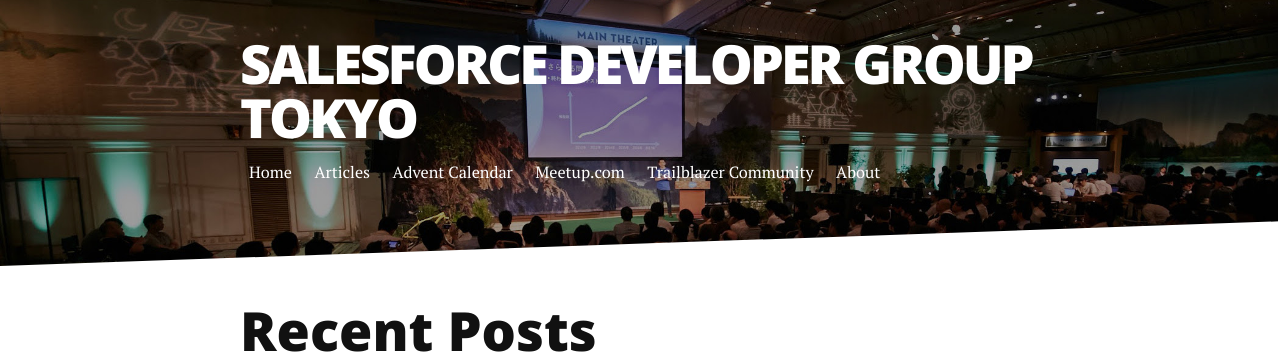
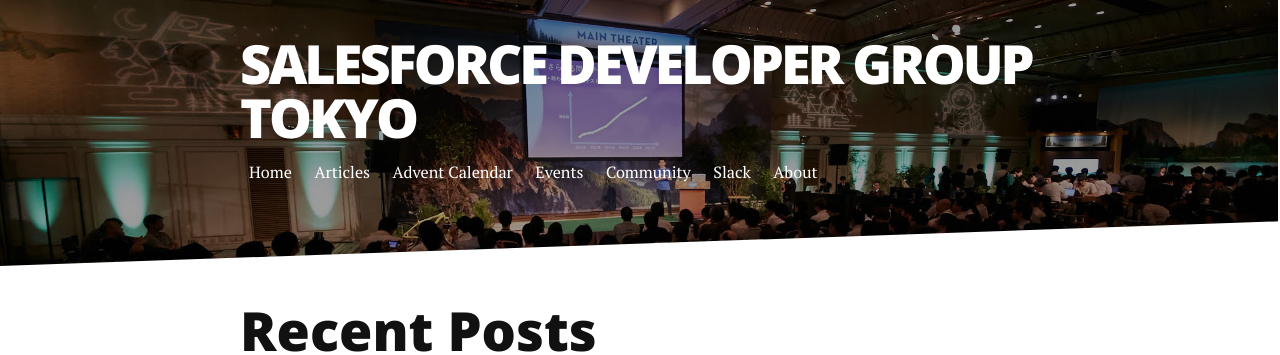
Before and after one commit to sfdgtokyo/sfdgtokyo.github.io, a Jekyll site: the page built from index.html, in a window 1280 px wide. Shown: the top 355 px of the page. Built offline with Jekyll 4.4.1, drawn with Linux system fonts in a browser that asks for light colours; nearby versions of some CDN libraries; the list of posts is cut into pages by our own code.

Commit message:
Update navigation menu
Change event management tool link
Add Slack channel link

```diff
--- a/_config.yml
+++ b/_config.yml
@@ -23,10 +23,12 @@
    url: /articles
  - title: Advent Calendar
    url: /adventcalendar
- - title: Meetup.com
-   url: https://www.meetup.com/ja-JP/Tokyo-Salesforce-Developer-Group
- - title: Trailblazer Community
+ - title: Events
+   url: https://trailblazercommunitygroups.com/tokyo-jp-developers-group/
+ - title: Community
    url: https://success.salesforce.com/_ui/core/chatter/groups/GroupProfilePage?g=0F9300000001oWJ
+ - title: Slack
+   url: https://slackin-tokyosalesforcedg.herokuapp.com/
  - title: About
    url: /about
 
```
